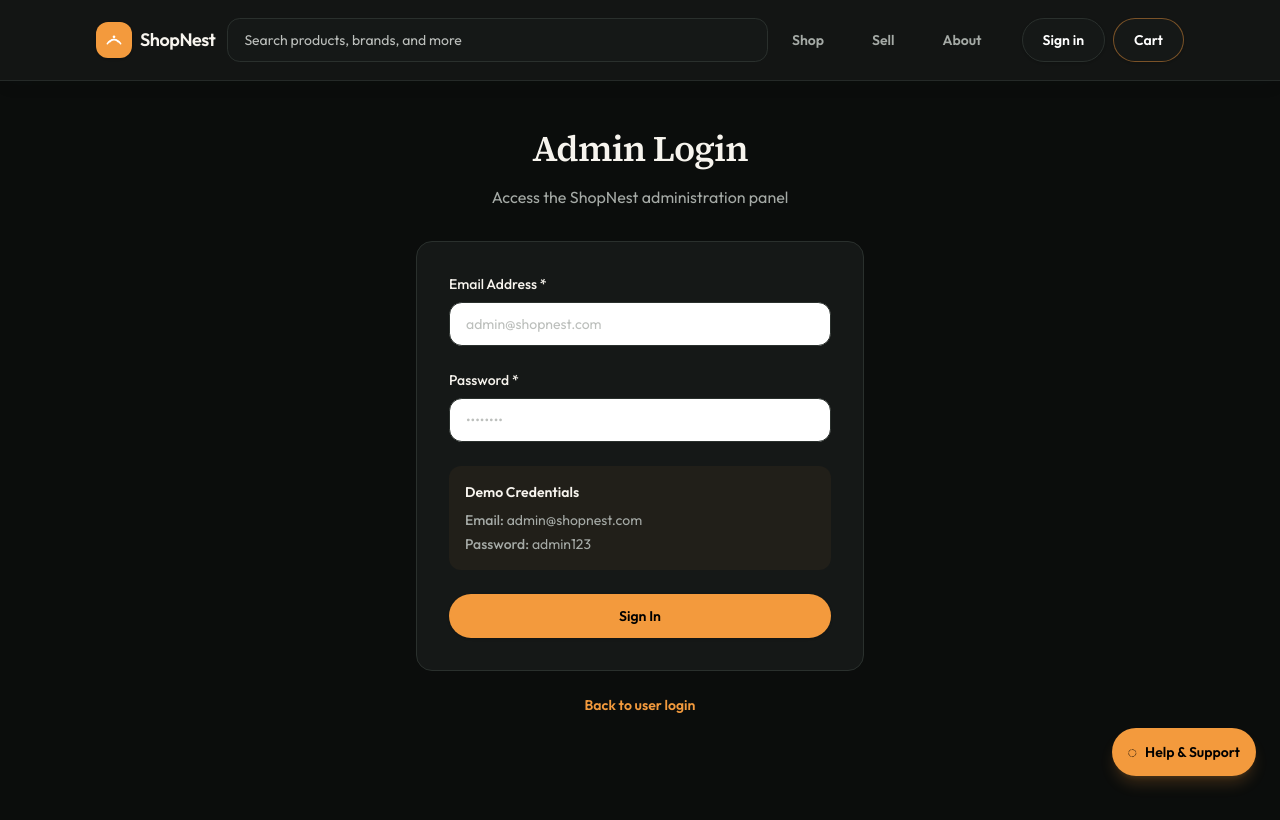
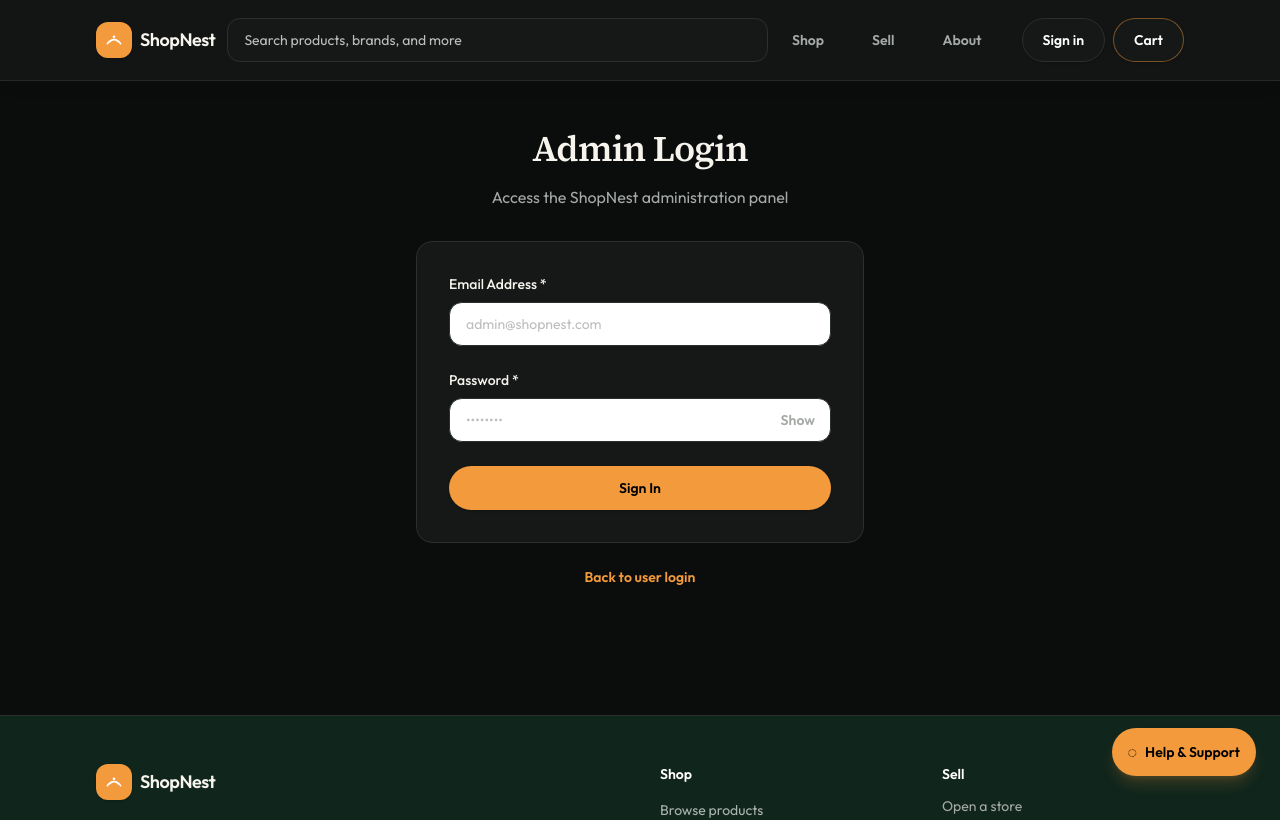
Before and after one commit to Ashoka-maker/ShopNest, a Next.js app: page /admin/login in a window 1280 px wide. Shown: the top 820 px of the page. Built offline with nearby package versions, Linux system fonts and the light colour scheme.

Commit message:
Implement real Supabase admin authentication

```diff
--- a/src/components/admin/admin-login-page.tsx
+++ b/src/components/admin/admin-login-page.tsx
@@ -12,6 +12,7 @@ export function AdminLoginPage() {
   const { adminSignIn } = useAuth();
   const [isSubmitting, setIsSubmitting] = useState(false);
   const [error, setError] = useState<string | null>(null);
+  const [showPassword, setShowPassword] = useState(false);
   const [formData, setFormData] = useState({
     email: "",
     password: "",
@@ -85,23 +86,26 @@ export function AdminLoginPage() {
               <label htmlFor="password" className="block text-sm font-medium mb-2">
                 Password *
               </label>
+              <div className="relative">
                 <input
-                type="password"
+                  type={showPassword ? "text" : "password"}
                   id="password"
                   name="password"
                   required
                   value={formData.password}
                   onChange={handleInputChange}
-                className="w-full h-11 rounded-full border border-border bg-white px-4 text-sm outline-none focus:ring-4 focus:ring-brand/20"
+                  className="w-full h-11 rounded-full border border-border bg-white px-4 pr-20 text-sm outline-none focus:ring-4 focus:ring-brand/20"
                   placeholder="••••••••"
                 />
-            </div>
-
-            <div className="bg-brand/5 rounded-xl p-4">
-              <h3 className="font-semibold text-sm mb-2">Demo Credentials</h3>
-              <div className="text-sm text-muted space-y-1">
-                <p><span className="font-medium">Email:</span> admin@shopnest.com</p>
-                <p><span className="font-medium">Password:</span> admin123</p>
+                <button
+                  type="button"
+                  onClick={() => setShowPassword((visible) => !visible)}
+                  className="absolute inset-y-0 right-4 text-sm font-semibold text-muted hover:text-foreground"
+                  aria-label={showPassword ? "Hide password" : "Show password"}
+                  title={showPassword ? "Hide password" : "Show password"}
+                >
+                  {showPassword ? "Hide" : "Show"}
+                </button>
               </div>
             </div>
 
--- a/src/lib/admin-storage.ts
+++ b/src/lib/admin-storage.ts
@@ -14,10 +14,6 @@ const ADMIN_PRODUCTS_KEY = "shopnest_admin_products";
 const ADMIN_PRODUCT_OVERRIDES_KEY = "shopnest_product_overrides";
 const ADMIN_DELETED_PRODUCTS_KEY = "shopnest_deleted_products";
 export const ADMIN_PRODUCTS_UPDATED_EVENT = "shopnest:admin-products-updated";
-
-// Admin credentials (demo purposes)
-const ADMIN_EMAIL = "admin@shopnest.com";
-const ADMIN_PASSWORD = "admin123";
 
 // Helper functions for localStorage
 const getStoredAdminActions = (): AdminAction[] => {
@@ -40,7 +36,14 @@ const saveStoredAdminActions = (actions: AdminAction[]) => {
 };
 
 export function validateAdminCredentials(email: string, password: string): boolean {
-  return email === ADMIN_EMAIL && password === ADMIN_PASSWORD;
+  if (typeof window === "undefined") return false;
+  try {
+    const stored = localStorage.getItem(ADMIN_CREDENTIALS_KEY);
+    const credentials = stored ? JSON.parse(stored) as { email?: string; password?: string } : null;
+    return credentials?.email === email && credentials.password === password;
+  } catch {
+    return false;
+  }
 }
 
 export function logAdminAction(action: Omit<AdminAction, "id" | "timestamp">): void {
--- a/src/lib/auth-context.tsx
+++ b/src/lib/auth-context.tsx
@@ -287,8 +287,9 @@ export function AuthProvider({ children }: { children: ReactNode }) {
         if (result.success && result.user) {
           const hydratedUser = await getClientUser();
           const convertedUser = convertSupabaseUser(hydratedUser ?? result.user);
+          const profileRole = hydratedUser?.profile?.role;
 
-          if (convertedUser.role === "admin") {
+          if (profileRole === "admin") {
             setUser(convertedUser);
             setIsLoading(false);
             return { success: true };
```
Lines whose indentation alone changed are shown as unchanged.
